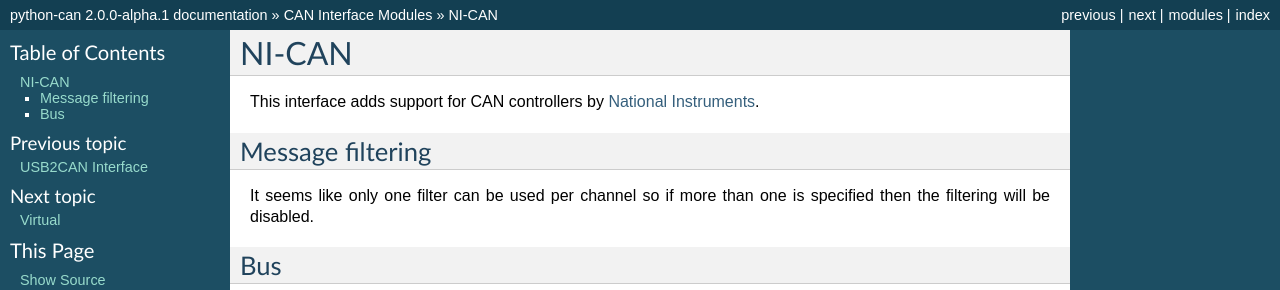
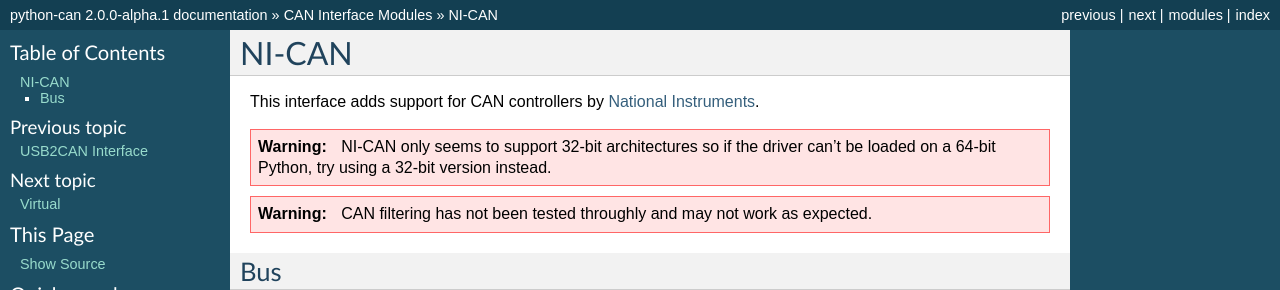
Before and after one commit to hardbyte/python-can, a Sphinx documentation site: the page built from doc/interfaces/nican.rst, in a window 1280 px wide, cut to the strip 0-290 px from the top of the page. Built offline with Sphinx 7.4.7, drawn with Linux system fonts in a browser that asks for light colours.

```diff
--- a/doc/interfaces/nican.rst
+++ b/doc/interfaces/nican.rst
@@ -4,11 +4,15 @@ NI-CAN
 This interface adds support for CAN controllers by `National Instruments`_.
 
 
-Message filtering
------------------
+.. warning::
 
-It seems like only one filter can be used per channel so if more than one is
-specified then the filtering will be disabled.
+    NI-CAN only seems to support 32-bit architectures so if the driver can't
+    be loaded on a 64-bit Python, try using a 32-bit version instead.
+
+
+.. warning::
+
+    CAN filtering has not been tested throughly and may not work as expected.
 
 
 Bus
```
Also changed, not shown: 1 other file.
